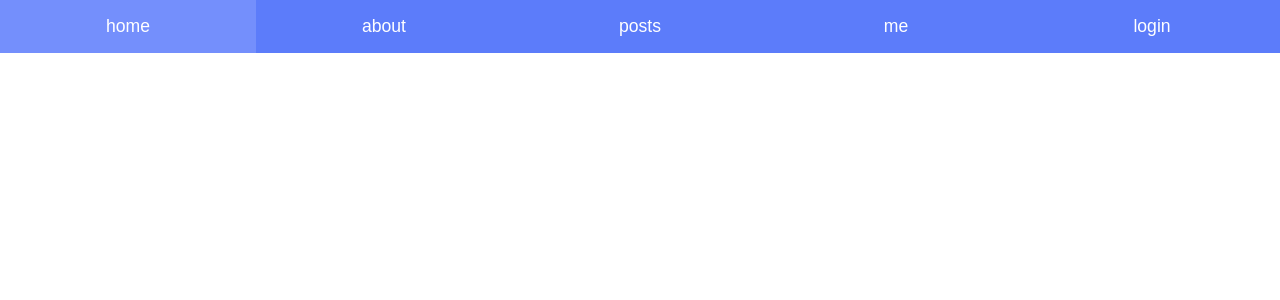
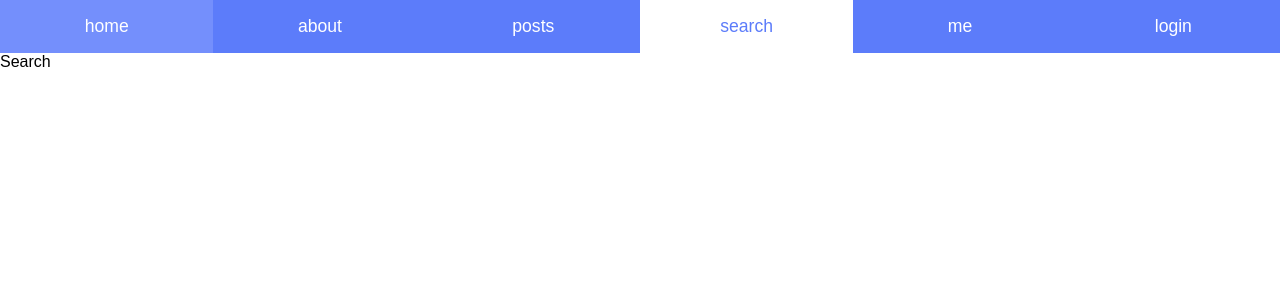
Before and after one commit to ygnoh/route-tutorial, a React (Create React App) app: page /search in a window 1280 px wide. Shown: the top 300 px of the page. Built offline with nearby package versions, Linux system fonts and the light colour scheme.

Commit message:
location params를 통한 params search

```diff
--- a/src/App.js
+++ b/src/App.js
@@ -5,6 +5,7 @@ import Header from "./components/Header";
 import Home from "./routes/Home";
 import About from "./routes/About";
 import Posts from "./routes/Posts";
+import Search from "./routes/Search";
 import Login from "./routes/Login";
 import MyPage from "./routes/MyPage";
 
@@ -16,6 +17,7 @@ const App = () => {
 				<Route exact path="/" component={Home} />
 				<Route path="/about/:username" component={About} />
 				<Route path="/posts" component={Posts} />
+				<Route path="/search" component={Search} />
 				<Route path="/login" component={Login} />
 				<Route path="/me" component={MyPage} />
 			</div>
--- a/src/components/Header.js
+++ b/src/components/Header.js
@@ -8,6 +8,7 @@ const Header = () => {
             <NavLink exact className="item" to="/" activeClassName="active">home</NavLink>
             <NavLink className="item" to="/about" activeClassName="active">about</NavLink>
             <NavLink className="item" to="/posts" activeClassName="active">posts</NavLink>
+            <NavLink className="item" to="/search" activeClassName="active">search</NavLink>
             <NavLink className="item" to="/me" activeClassName="active">me</NavLink>
             <NavLink className="item" to="/login" activeClassName="active">login</NavLink>
         </div>
--- /dev/null
+++ b/src/routes/Search.js
@@ -0,0 +1,11 @@
+import React from "react";
+
+const Search = ({location}) => {
+    return (
+        <div>
+            {new URLSearchParams(location.search).get("keyword")} Search
+        </div>
+    );
+};
+
+export default Search
```
